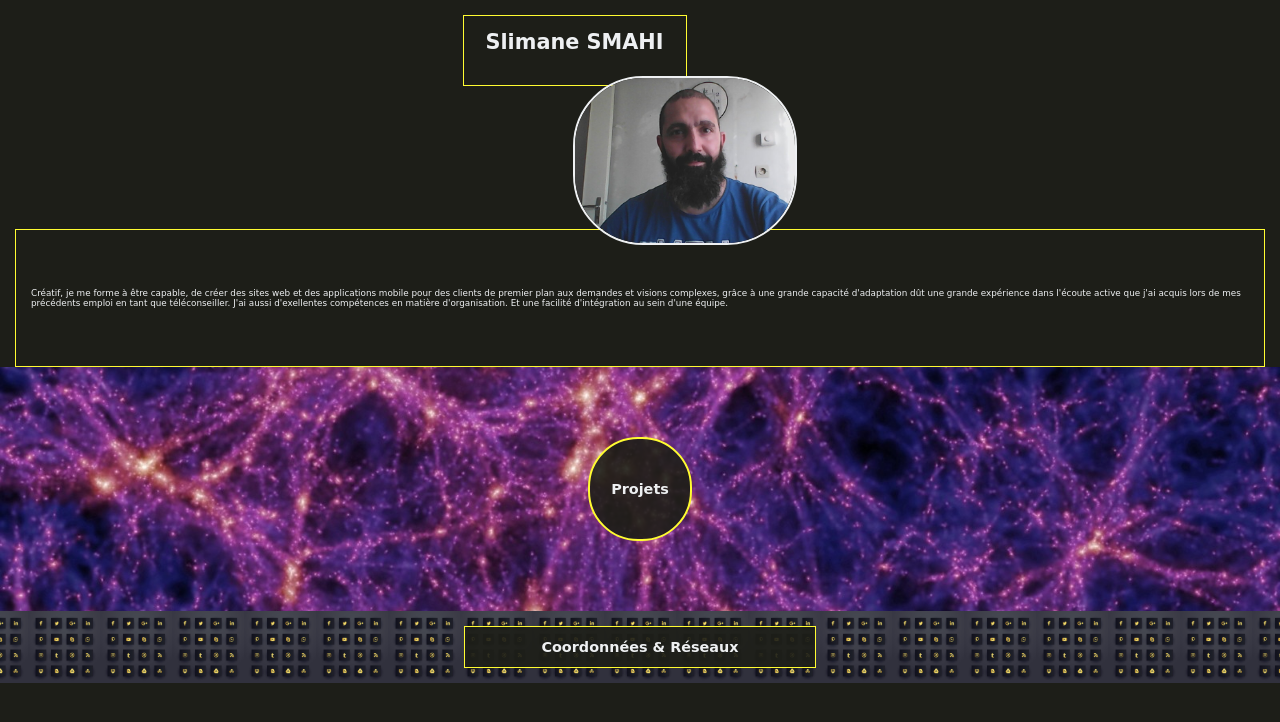
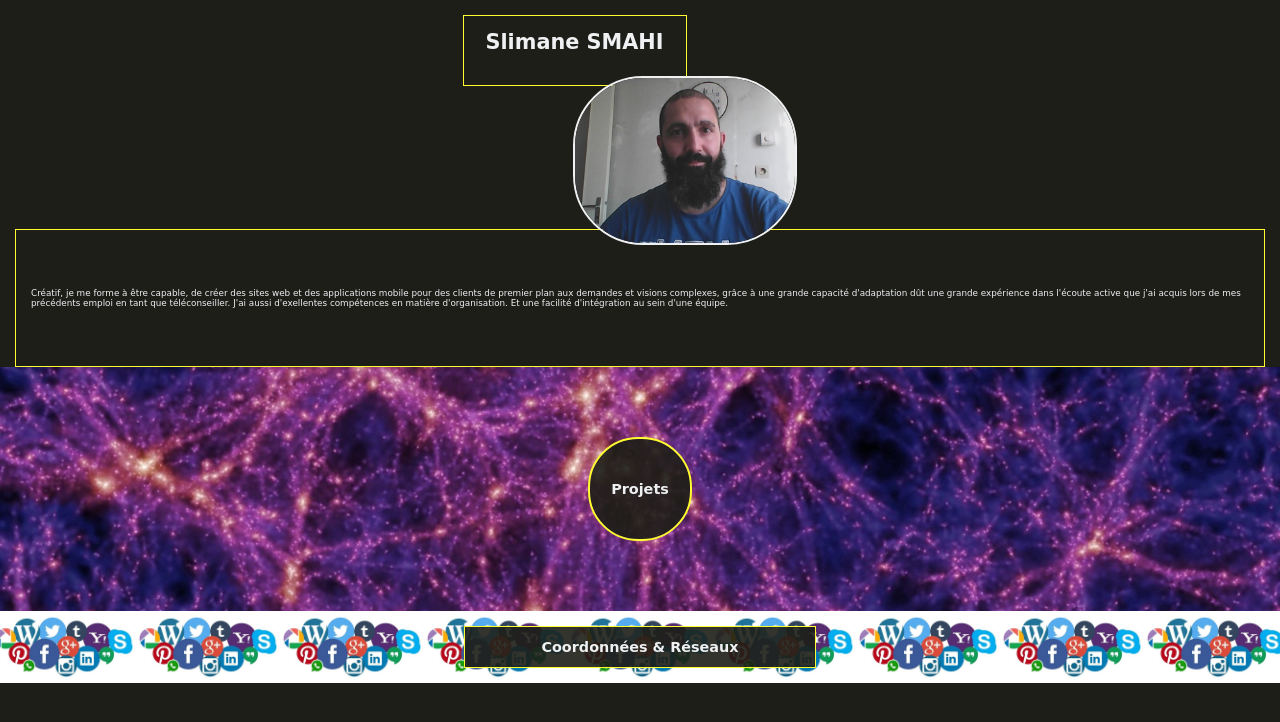
Before and after one commit to 03Sly03/Portfolio, a website: page index.html in a window 1280 px wide. Drawn offline with nearby package versions, Linux system fonts and the light colour scheme; files that its build step writes are made by us from their sources; a web font is replaced by a local one.

Commit message:
modif bc img footer

```diff
--- a/scss/layout/_footer.scss
+++ b/scss/layout/_footer.scss
@@ -3,7 +3,7 @@ footer {
     display: flex;
     justify-content: center;
     align-items: center;
-    background-image: url(../../imgs/social-media.jpg);
+    background-image: url(../../imgs/social-media4.jpg);
     background-position: center;
     background-size: contain;
 
```
